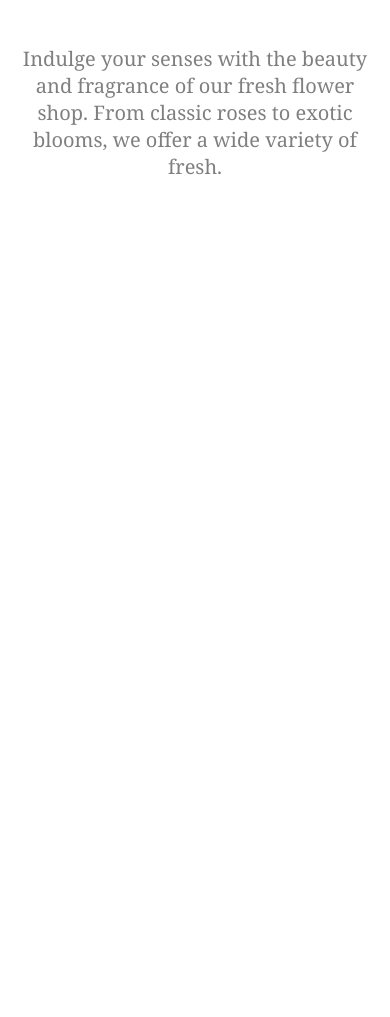
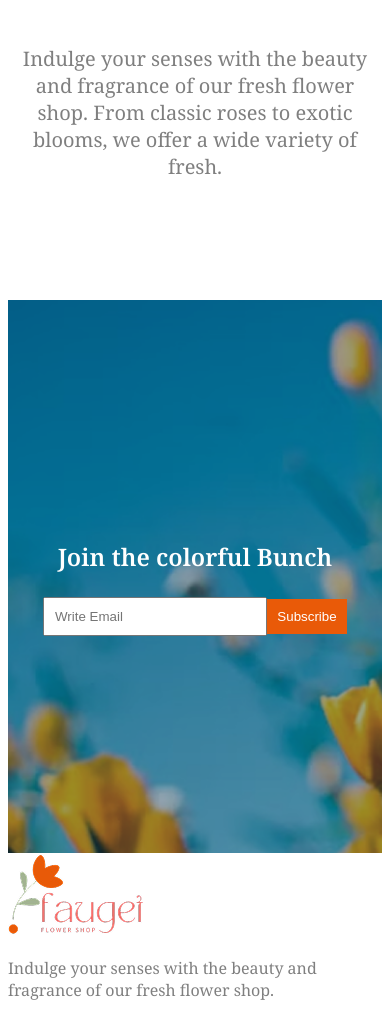
Before and after one commit to sarasarwar07/a2-flower-web, a plain HTML site: page index.html in a window 390 px wide. Shown: the part 4255-5272 px from the top of the page. Before the commit the page ends 4555 px from the top, so only its background shows below. Drawn offline with Linux system fonts and the light colour scheme.

Commit message:
added join bruch section with responsive layout

```diff
--- a/index.html
+++ b/index.html
@@ -162,7 +162,22 @@
 
             </div>
         </section>
+        <!-- join section -->
+         <section class="join bg-img">
+            <div class="join-sec">
+                <h3 class="join-title">Join the colorful Bunch</h3>
+                <input type="email" name="" id="email-field" placeholder="Write Email"><input id="button-field" type="button" value="Subscribe">
+
+            </div>
+         </section>
     </main>
-    <footer></footer>
+    <footer>
+        <div class="footer-container">
+            <div class="footer-sec">
+                <img class="foot-img" src="assets/logo.png" alt="">
+                <p class="foot-des text-des">Indulge your senses with the beauty and fragrance of our fresh flower shop. </p>
+            </div>
+        </div>
+    </footer>
 </body>
 </html>
--- a/styles/flower.css
+++ b/styles/flower.css
@@ -199,6 +199,41 @@ nav ul li a{
     justify-content: center;
     align-items: center;
 }
+ /*join style  */
+
+.bg-img{
+    background-image: url(../assets/news-letter-bg.png);
+    width: 100%;
+    background-repeat: no-repeat;
+    background-size: cover;
+    margin-top: 120px;
+
+}
+.join-sec{
+    max-width: 100%;
+    height: 553px;
+    margin: 0 auto;
+    text-align: center;
+    justify-content: center;
+    align-content: center;
+
+}
+.join-title{
+    font-weight: bold;
+    font-size: 3rem;
+    color: white;
+}
+#email-field{
+    padding: 20px;
+    width: 830px;
+}
+#button-field{
+    padding: 20px;
+    background-color: rgba(233, 90, 8, 1);
+    color: white;
+    border: none;
+    width: 186px;
+}
 
 /* responsive media query */
 @media screen and (max-width: 576px) {
@@ -229,5 +264,17 @@ nav ul li a{
     .deals-card{
         display: none;
     }
+    .join-title{
+        font-weight: 600;
+        font-size: 1.5rem;
+    }
+    #email-field{
+        width: 200px;
+        padding: 10px;
+    }
+    #button-field{
+        width: 80px;
+        padding: 10px;
+    }
 
 }
```
